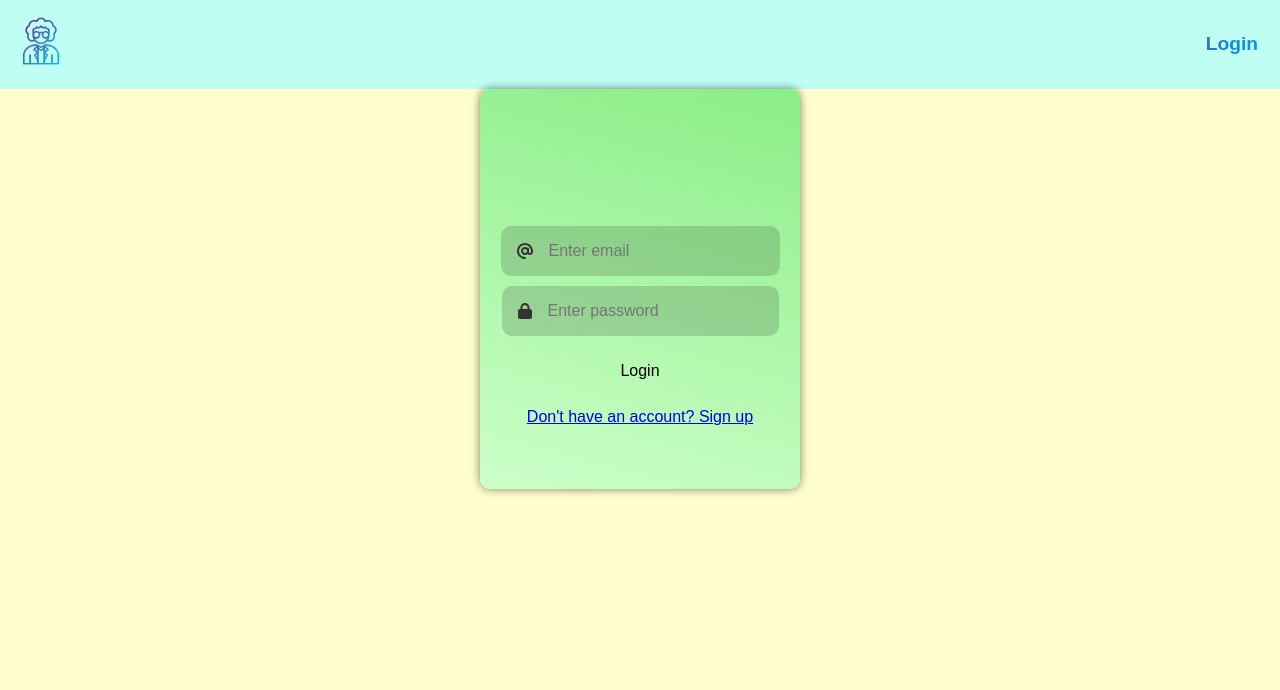
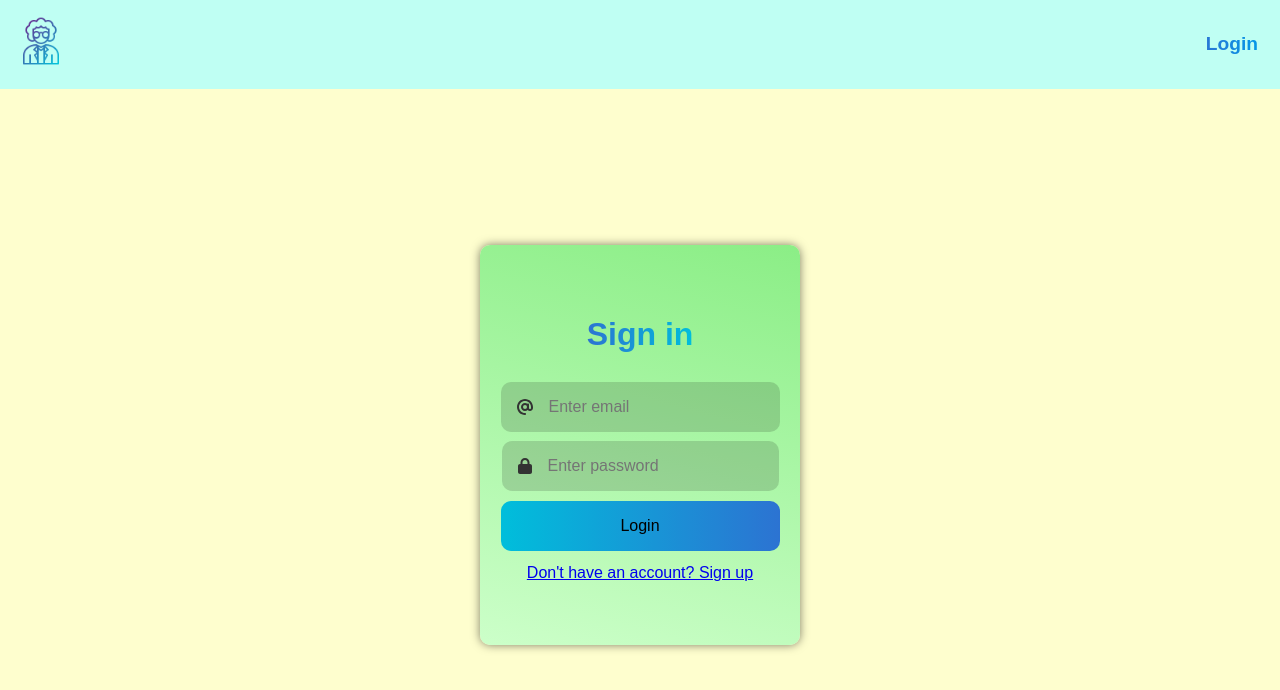
Before and after one commit to HoolyDuck/flashcard-app, a Vue app in the folder client/: page /login in a window 1280 px wide. Shown: the top 690 px of the page. Built offline with nearby package versions, Linux system fonts and the light colour scheme.

Commit message:
added gradients

```diff
--- a/client/src/assets/base.css
+++ b/client/src/assets/base.css
@@ -3,7 +3,7 @@ Generic gradient colors
 */
 :root {
   --generic-gradient-darker-blue: #2c73d2;
-  --genetic-gradient-blue: #009ce9;
+  --generic-gradient-blue: #009ce9;
   --generic-gradient-cyan: #00bedb;
   --generic-gradient-green: #00d9b3;
   --generic-gradient-salad: #8bee86;
@@ -12,11 +12,25 @@ Generic gradient colors
   --generic-gradient-soft-salad: #ccffc9;
   --generic-gradient-soft-yellow: #fefece;
 
+  --generic-gradient-c-db: linear-gradient(
+    90deg,
+    var(--generic-gradient-cyan),
+    var(--generic-gradient-darker-blue)
+  );
+
+  --generic-gradient-c-db-reverse: linear-gradient(
+    -90deg,
+    var(--generic-gradient-cyan),
+    var(--generic-gradient-darker-blue)
+  );
+
   --generic-gradient-ss-s: linear-gradient(
     15deg,
     var(--generic-gradient-soft-salad),
     var(--generic-gradient-salad)
   );
+
+
 }
 
 body {
@@ -30,3 +44,11 @@ body {
   height: 100vh;
   width: 100vw;
 }
+
+#app {
+  display: grid;
+  height: 100vh;
+  width: 100vw;
+
+  grid-template-rows: auto 1fr;
+}
```
